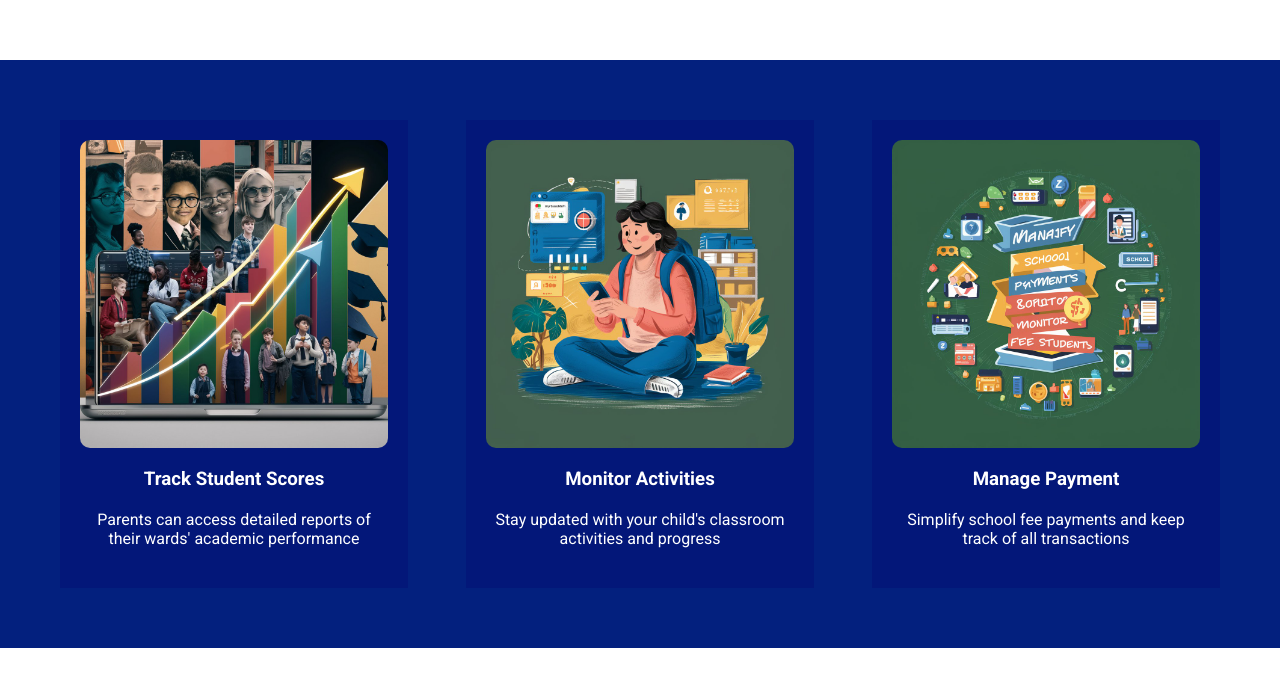
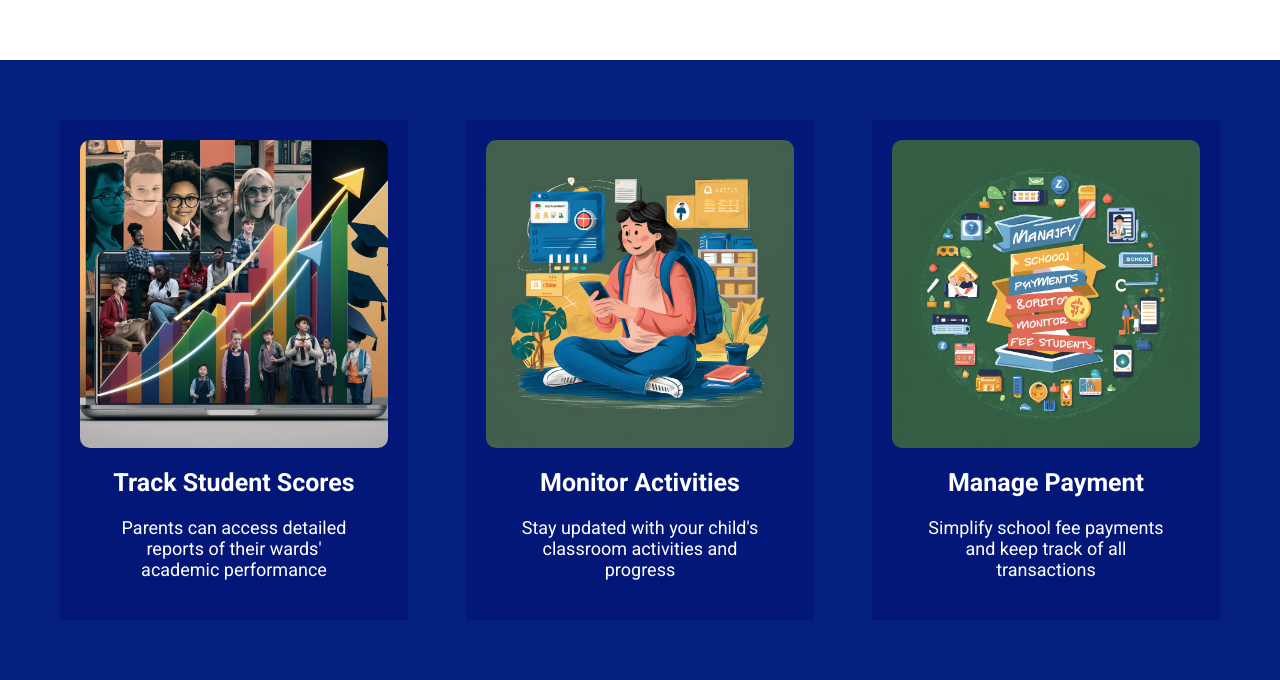
Before and after one commit to Orisabiyi/2meuru, a React (Vite) app: page / in a window 1280 px wide. Shown: the part 729-1409 px from the top of the page. Before the commit the page ends 1377 px from the top, so only its background shows below. Built offline with nearby package versions, Linux system fonts and the light colour scheme.

Commit message:
style the heading and paragraph of the card

```diff
--- a/src/components/Features.module.css
+++ b/src/components/Features.module.css
@@ -33,6 +33,15 @@
   height: auto;
 }
 
+.feature h3 {
+  font-size: 2.5rem;
+}
+
+.feature p {
+  font-size: 1.8rem;
+  width: 80%;
+}
+
 .feature img {
   display: block;
   border-radius: 1rem;
```
Also changed, not shown: 1 other file (tests, documents, lock files or other folders).
